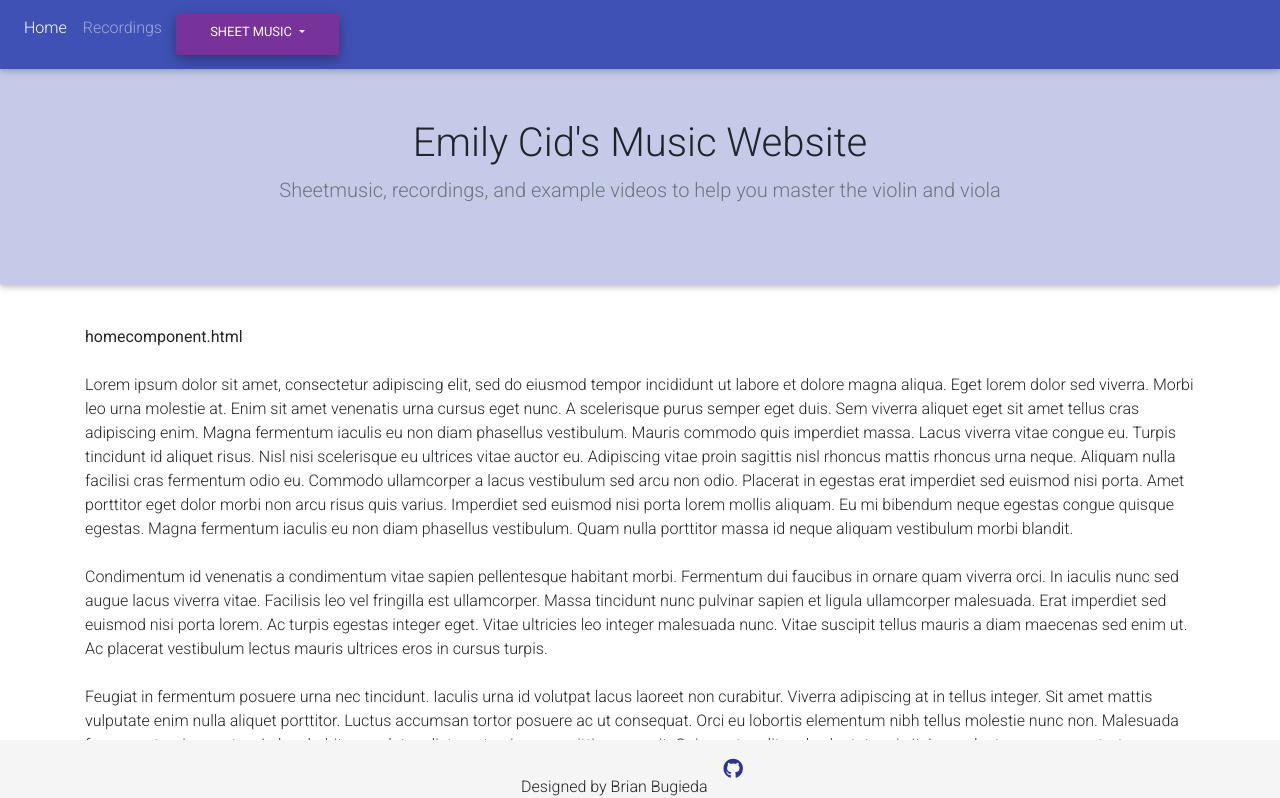
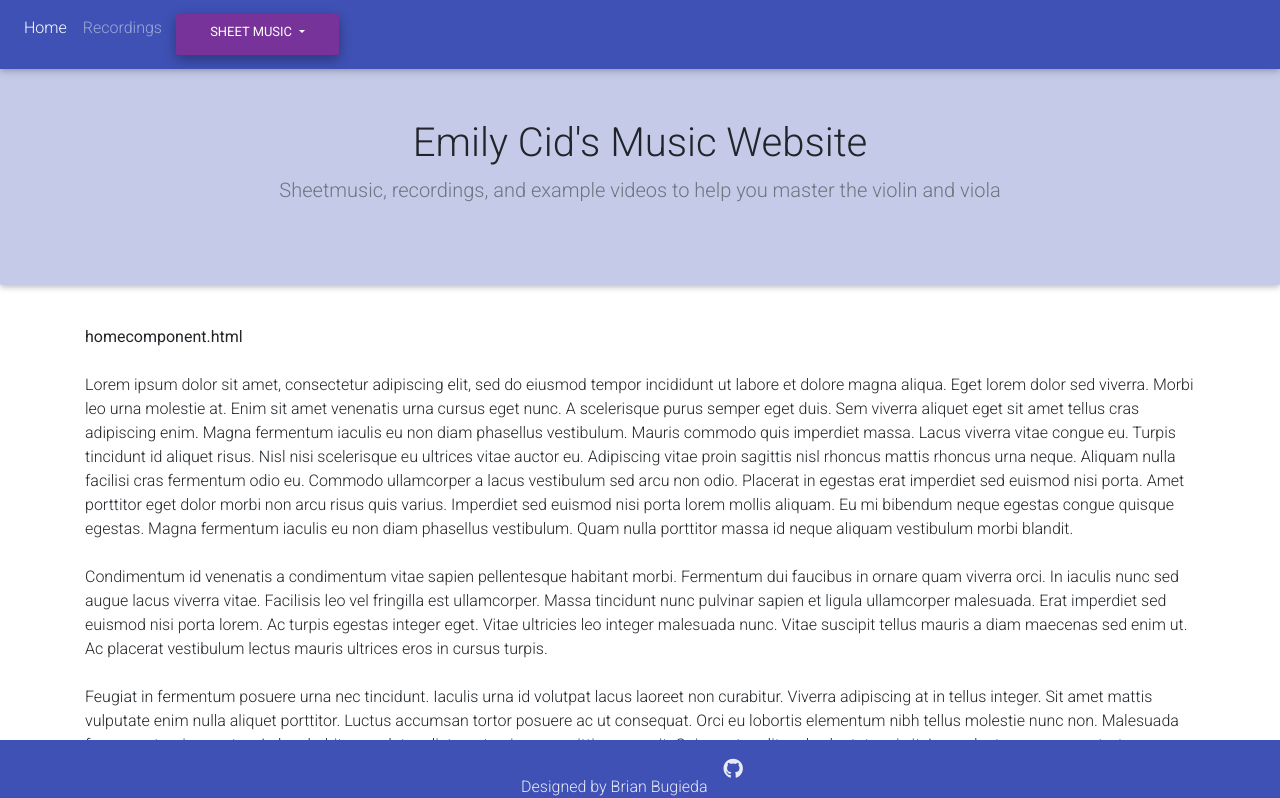
Before and after one commit to bbugieda/emilycid-angular, an Angular app in the folder emilycid-angular/: page /home in a window 1280 px wide. Shown: the top 798 px of the page. Built offline with nearby package versions, Linux system fonts and the light colour scheme.

Commit message:
changed footer to match navbar color and changed text to lighter purple

```diff
--- a/emilycid-angular/src/app/footer/footer.component.css
+++ b/emilycid-angular/src/app/footer/footer.component.css
@@ -1,5 +1,5 @@
 .fab {
-    color: #283593;
+    color: #e8eaf6;
 }
 
 .btn-git {
@@ -18,11 +18,13 @@
     width: 100%;
     /* Set the fixed height of the footer here */
     height: 60px;
-    background-color: #f5f5f5;
+    /* background-color: #f5f5f5; */
+    background-color: #3f51b5;
 }
 
 .footer-text {
     padding-top: 6px;
+    color: #e8eaf6
 }
 
 .container {
```
